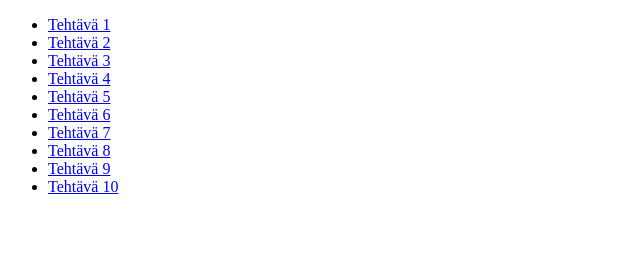
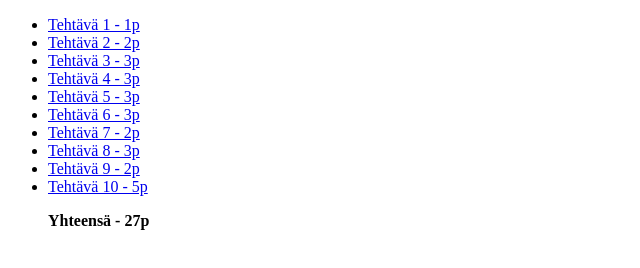
Before and after one commit to Elku2004/Web-kehitys-kurssi, a plain HTML site: page Moduulit/mod01-02/index.html in a window 1280 px wide. Shown: the whole page, without its empty margins (0-640 px from the left). Drawn offline with Linux system fonts and the light colour scheme.

Commit message:
w4 tasks done

```diff
--- a/Moduulit/mod01-02/index.html
+++ b/Moduulit/mod01-02/index.html
@@ -5,16 +5,17 @@
     </head>
     <body>
         <ul>
-            <li><a href="index-T1.html">Tehtävä 1</a></li>
-            <li><a href="index-T2.html">Tehtävä 2</a></li>
-            <li><a href="index-T3.html">Tehtävä 3</a></li>
-            <li><a href="index-T4.html">Tehtävä 4</a></li>
-            <li><a href="index-T5.html">Tehtävä 5</a></li>
-            <li><a href="index-T6.html">Tehtävä 6</a></li>
-            <li><a href="index-T7.html">Tehtävä 7</a></li>
-            <li><a href="index-T8.html">Tehtävä 8</a></li>
-            <li><a href="index-T9.html">Tehtävä 9</a></li>
-            <li><a href="index-T10.html">Tehtävä 10</a></li>
+            <li><a href="index-T1.html">Tehtävä 1 - 1p</a></li>
+            <li><a href="index-T2.html">Tehtävä 2 - 2p</a></li>
+            <li><a href="index-T3.html">Tehtävä 3 - 3p</a></li>
+            <li><a href="index-T4.html">Tehtävä 4 - 3p</a></li>
+            <li><a href="index-T5.html">Tehtävä 5 - 3p</a></li>
+            <li><a href="index-T6.html">Tehtävä 6 - 3p</a></li>
+            <li><a href="index-T7.html">Tehtävä 7 - 2p</a></li>
+            <li><a href="index-T8.html">Tehtävä 8 - 3p</a></li>
+            <li><a href="index-T9.html">Tehtävä 9 - 2p</a></li>
+            <li><a href="index-T10.html">Tehtävä 10 - 5p</a></li>
+            <p><strong>Yhteensä - 27p</strong></p>
         </ul>
     </body>
 </html>
```
Also changed, not shown: Moduulit/mod03/index.html (+11 -10 lines), 1 other file.
